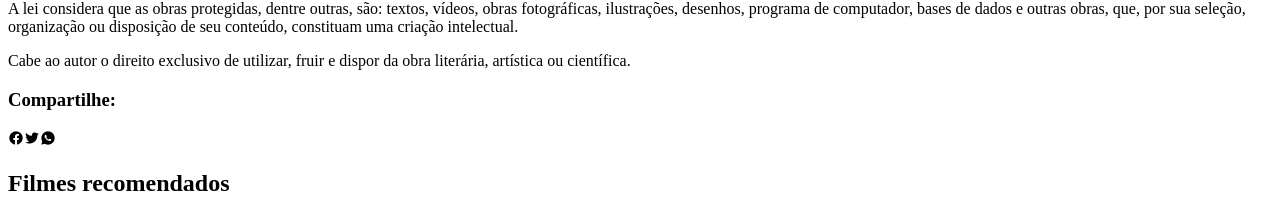
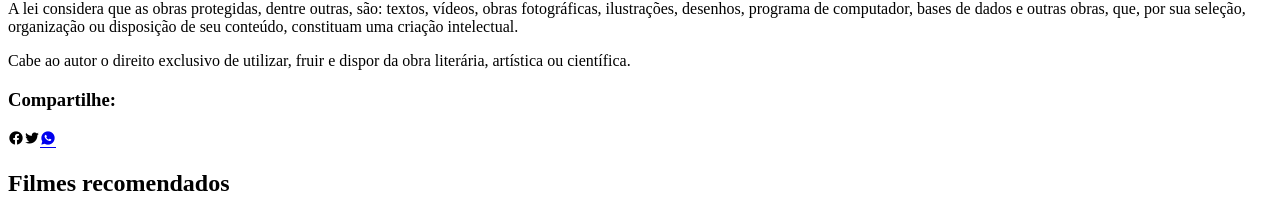
Before and after one commit to stardusteight-d4c/nextlv_flix, a React (Vite) app: page /singlePage/1 in a window 1280 px wide. Shown: the part 812-1029 px from the top of the page. Built offline with nearby package versions, Linux system fonts and the light colour scheme; the HTML template or start-up script is replaced by a standard one.

Commit message:
path images test

```diff
--- a/src/components/watch/SinglePage.jsx
+++ b/src/components/watch/SinglePage.jsx
@@ -54,7 +54,7 @@ export const SinglePage = () => {
                 <h3 className='font-semibold'>Compartilhe: </h3>
                 <i class="ri-facebook-circle-fill text-3xl px-2 cursor-pointer"></i>
                 <i class="ri-twitter-fill text-3xl px-2 cursor-pointer"></i>
-                <i class="ri-whatsapp-fill text-3xl px-2 cursor-pointer"></i>
+                <a href="https://api.whatsapp.com/send/?text=https%3A%2F%2Fyoutu.be%2FuD-242dcxRE&type=custom_url&app_absent=0"><i class="ri-whatsapp-fill text-3xl px-2 cursor-pointer"></i></a>
               </div>
             </div>
           </section>
--- a/src/dummyData.js
+++ b/src/dummyData.js
@@ -1,3 +1,5 @@
+import home1 from '../src/assets/images/home1.jpg'
+
 export const homeData = [
   {
     id: 1,
@@ -8,7 +10,7 @@ export const homeData = [
     starring: "Madeleine Knight, Mary Elizabeth",
     genres: "Ação",
     tags: "Ação, Animação, Horror",
-    cover: "./src/assets/images/home1.jpg",
+    cover: home1,
     video: "https://www.youtube.com/embed/uD-242dcxRE",
     date: "15-Mar-2019",
   },
```
